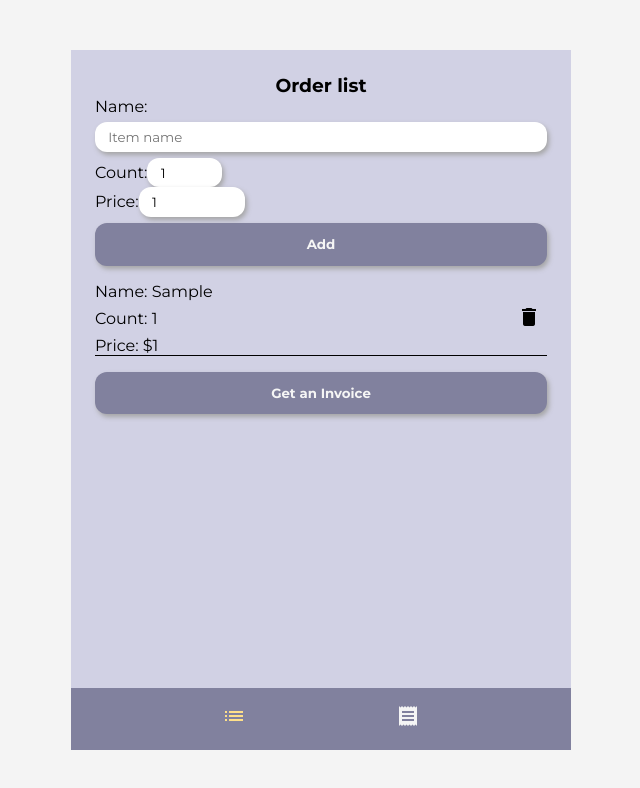
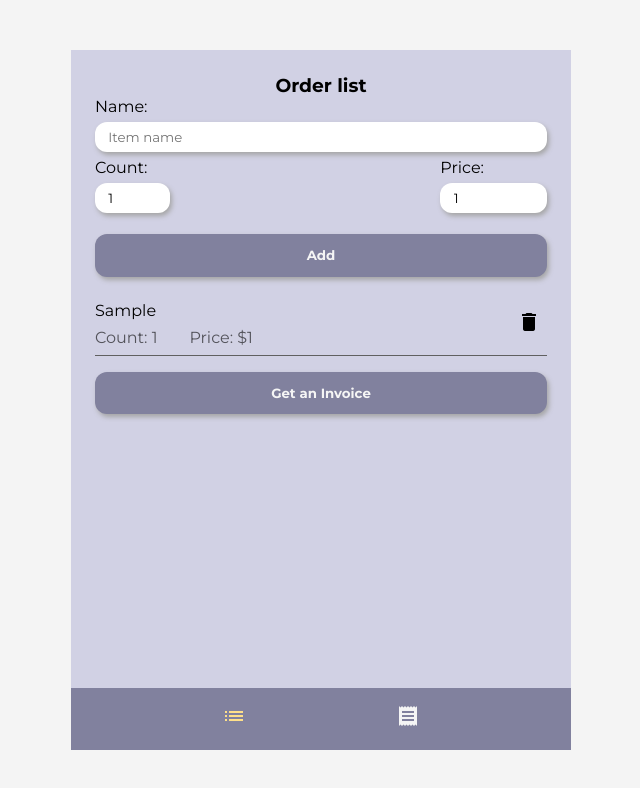
Before and after one commit to oliwierPosiakow/invoceGenerator, an Angular app: page / in a window 1280 px wide. Both pictures are taken after typing "Sample" into the empty fields and a click on the button "Add". Shown: the top 788 px of the page, without its empty margins (319-959 px from the left). Built offline with nearby package versions, Linux system fonts and the light colour scheme.

Commit message:
CSS fixing

```diff
--- a/src/app/UI/list-component/list-component.component.html
+++ b/src/app/UI/list-component/list-component.component.html
@@ -1,8 +1,10 @@
 <div class="item">
   <div class="item-fields-wrapper">
-    <p class="item_field">Name: {{item.name}}</p>
-    <p class="item_field">Count: {{item.count}}</p>
-    <p class="item_field">Price: ${{item.price}}</p>
+    <p class="item_field">{{item.name}}</p>
+    <div class="count-price-wrapper">
+      <p class="item_field count">Count: {{item.count}}</p>
+      <p class="item_field price">Price: ${{item.price}}</p>
+    </div>
   </div>
   <button class="item_delete" (click)="removeItem(item.id)">
     <mat-icon>delete</mat-icon>
--- a/src/app/UI/list-component/list-component.component.scss
+++ b/src/app/UI/list-component/list-component.component.scss
@@ -1,13 +1,20 @@
 .item{
-
   display: flex;
   justify-content: space-between;
   align-items: center;
-  border-bottom: 1px solid black;
+  border-bottom: 1px solid #606060;
+  padding: .5em 0;
   .item-fields-wrapper{
     display: flex;
     flex-direction: column;
     gap: .5em;
+    .count-price-wrapper{
+      display: flex;
+      gap: 2em;
+      .item_field{
+        opacity: .6;
+      }
+    }
   }
   &_field{
     font-size: 1rem;
--- a/src/app/screens/lista-towarow/lista-towarow.component.html
+++ b/src/app/screens/lista-towarow/lista-towarow.component.html
@@ -12,7 +12,7 @@
       [class.invalid]="itemForm.get('name')?.invalid && (itemForm.get('name')?.dirty || itemForm.get('name')?.touched || isSubmitted)"
     >
     <div class="count-price-wrapper">
-      <div>
+      <div class="count-price-wrapper_item">
         <label for="count">Count:</label>
         <input
           minLength="3"
@@ -24,7 +24,7 @@
           [class.invalid]="itemForm.get('count')?.invalid && (itemForm.get('count')?.dirty || itemForm.get('count')?.touched || isSubmitted)"
         >
       </div>
-      <div>
+      <div class="count-price-wrapper_item">
         <label for="price">Price:</label>
         <input
           type="number"
--- a/src/app/screens/lista-towarow/lista-towarow.component.scss
+++ b/src/app/screens/lista-towarow/lista-towarow.component.scss
@@ -22,6 +22,19 @@
       border: none;
       box-shadow: 2px 3px 5px #a5a5a5;
     }
+    .count-price-wrapper{
+      display: flex;
+      gap: 1em;
+      justify-content: space-between;
+      &_item{
+        display: flex;
+        flex-direction: column;
+        gap: .4em;
+      }
+    }
+    button{
+      margin-top: 1.1em;
+    }
   }
   .order{
     display: flex;
```
